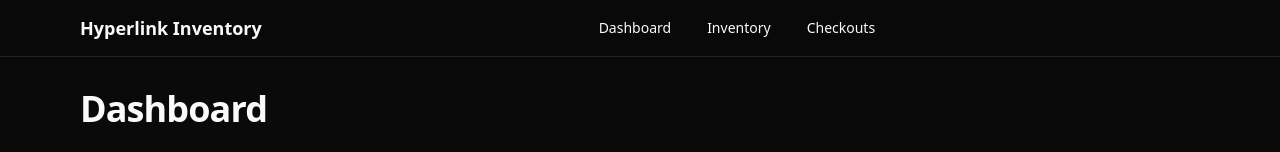
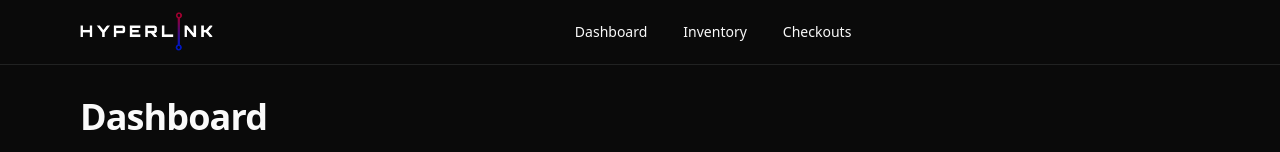
Before and after one commit to Hyperlink-London/software-inventory-management, a Next.js app: page / in a window 1280 px wide. Shown: the top 152 px of the page. Built offline with nearby package versions, Linux system fonts and the light colour scheme; no server answers.

Commit message:
feat: Add hyperlink logo to the navigation bar

```diff
--- a/src/components/Navbar.tsx
+++ b/src/components/Navbar.tsx
@@ -2,6 +2,7 @@
 
 import * as React from "react";
 import Link from "next/link";
+import Image from "next/image";
 import { Button } from "@/components/ui/button";
 import { LogoutButton } from "@/components/LogoutButton";
 import { useUser } from "@/contexts/UserContext";
@@ -53,10 +54,10 @@ export default function Navbar() {
   return (
     <header
       className={cn(
-        "sticky top-0 z-50 transition-all duration-500 ease-in-out bg-background/95 backdrop-blur-md border-b border-border",
+        "sticky top-0 z-50 transition-all duration-500 ease-in-out overflow-hidden",
         isScrolled
           ? "py-2"
-          : "py-3"
+          : "py-3 border-b border-border"
       )}
     >
       <div
@@ -75,9 +76,16 @@ export default function Navbar() {
         >
           <Link
             href="/"
-            className="text-base sm:text-lg font-semibold text-foreground hover:opacity-80 transition-opacity truncate"
+            className="flex items-center gap-2 sm:gap-3 text-base sm:text-lg font-semibold text-foreground hover:opacity-80 transition-opacity"
           >
-            Hyperlink Inventory
+            <Image
+              src="/hyperlink_logo.png"
+              alt="Hyperlink Logo"
+              width={160}
+              height={40}
+              className="h-8 sm:h-10 w-auto object-contain"
+              priority
+            />
           </Link>
 
           {/* Desktop Navigation */}
```
Also changed, not shown: public/hyperlink_logo.png (added).
